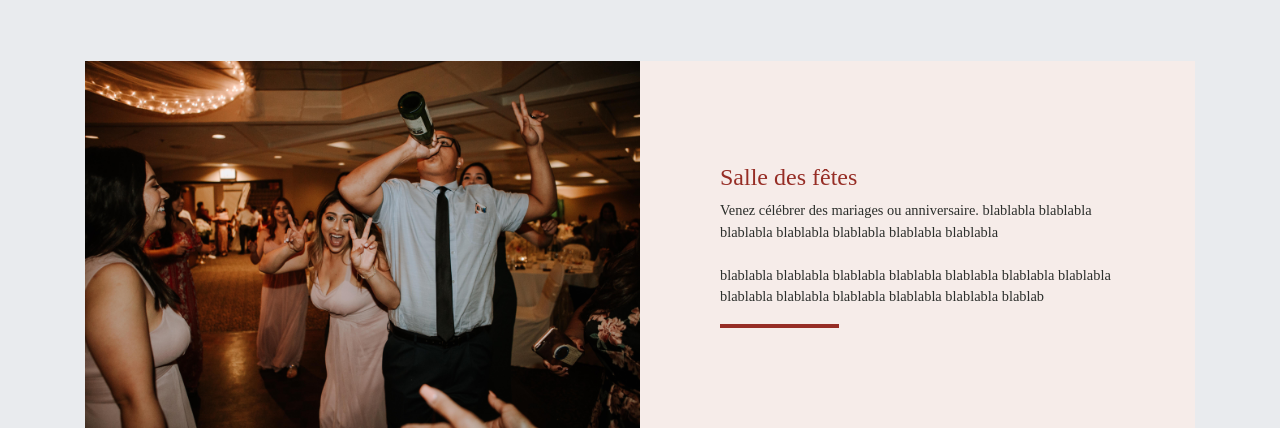
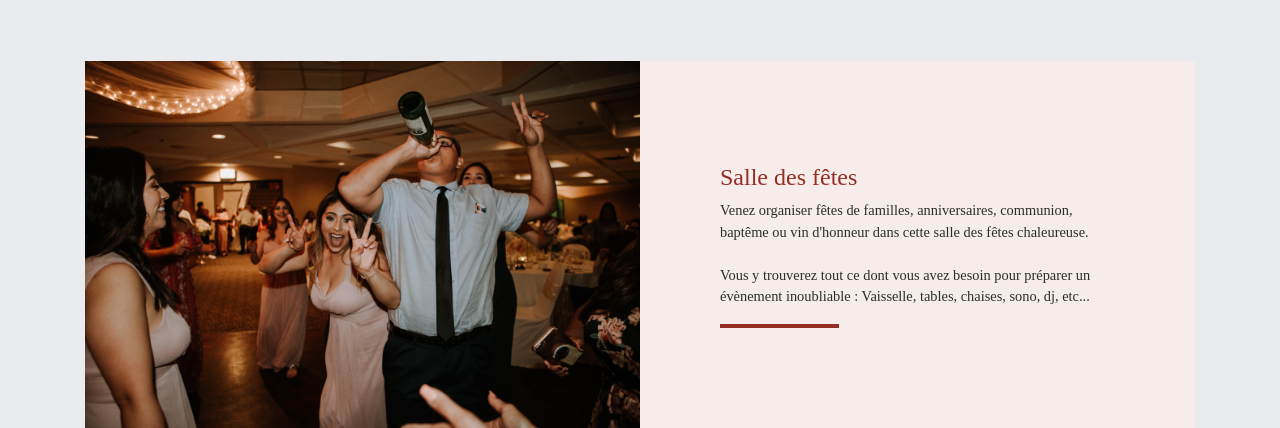
Before and after one commit to seevoid/SalleSaintVincent, a Django app: template landing/templates/index.html in a window 1280 px wide. Shown: the part 1981-2409 px from the top of the page. Run offline with Django 3.2, Linux system fonts and the light colour scheme; the template is opened without the code that fills it, so the values that code supplies are empty; some libraries are stand-ins or nearby versions.

Commit message:
makeitbetter

```diff
--- a/landing/templates/index.html
+++ b/landing/templates/index.html
@@ -195,9 +195,9 @@ Un coin cuisine avec 2 fours, lave vaisselle, réfrigérateurs, congélateurs, c
             <div class="d-flex h-100">
               <div class="project-text w-100 my-auto text-center text-lg-left">
                 <h4 class="accent-color" id="title1">Salle des fêtes</h4>
-                <p class="mb-0 primary-text-color" id="text-about1">Venez célébrer des mariages ou anniversaire. blablabla blablabla blablabla blablabla blablabla blablabla blablabla </p>
+                <p class="mb-0 primary-text-color" id="text-about1">Venez organiser fêtes de familles, anniversaires, communion, baptême ou vin d'honneur dans cette salle des fêtes chaleureuse. </p>
                 </br>
-                <p class="mb-0 primary-text-color" id="text-about1-2">blablabla blablabla blablabla blablabla blablabla blablabla blablabla blablabla blablabla blablabla blablabla blablabla blablab</p>
+                <p class="mb-0 primary-text-color" id="text-about1-2">Vous y trouverez tout ce dont vous avez besoin pour préparer un évènement inoubliable : Vaisselle, tables, chaises, sono, dj, etc...</p>
                 <hr class="d-none d-lg-block mb-0 ml-0">
               </div>
             </div>
@@ -214,10 +214,10 @@ Un coin cuisine avec 2 fours, lave vaisselle, réfrigérateurs, congélateurs, c
           <div class="light-primary-color text-center h-100 project">
             <div class="d-flex h-100">
               <div class="project-text w-100 my-auto text-center text-lg-right">
-                <h4 class="accent-color" id="title2">Meetings professionnels</h4>
+                <h4 class="accent-color" id="title2">Réunions professionnels</h4>
                 <p class="mb-0 primary-text-color" id="text-about2">La salle se transforme en salle de réunion et/ou de meeting. Nous mettons à votre disposition une sono avec un micro ainsi qu'un vidéo-projecteur.</p>
                 </br>
-                <p class="mb-0 primary-text-color" id="text-about2-2">La salle se transforme en salle de réunion et/ou de meeting. Nous mettons à votre disposition une sono avec un micro ainsi qu'un vidéo-projecteur.</p>
+                <p class="mb-0 primary-text-color" id="text-about2-2">N'hésitez plus, cette salle conviendra à vos envies en matière de réception/réunion professionnelle.</p>
                 <hr class="d-none d-lg-block mb-0 mr-0">
               </div>
             </div>
```
